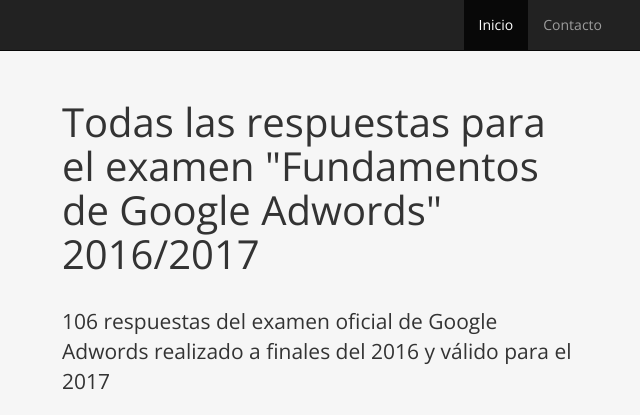
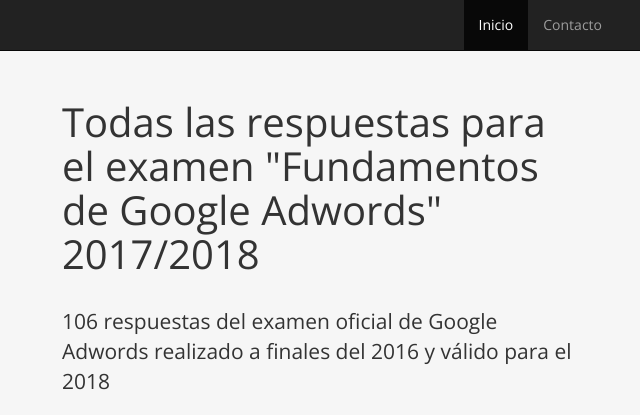
Before and after one commit to examengoogleadwords/examengoogleadwords.github.io, a plain HTML site: page index.html in a window 1280 px wide. Shown: the top 415 px of the page, 593-1233 px from the left. Drawn offline with nearby package versions, Linux system fonts and the light colour scheme.

Commit message:
Update index.html

```diff
--- a/index.html
+++ b/index.html
@@ -1,12 +1,12 @@
 <!DOCTYPE html>
 <html lang="es-ES">
   <head>
-      <title>Todas las respuestas del examen Google Adwords 2016/2017</title>
+      <title>Todas las respuestas del examen Google Adwords 2017/2018</title>
     <meta charset="utf-8">
     <meta http-equiv="X-UA-Compatible" content="IE=edge">
     <meta name="viewport" content="width=device-width, initial-scale=1">
     <!-- The above 3 meta tags <i class="fa fa-check" aria-hidden="true"></i> must<i class="fa fa-check" aria-hidden="true"></i>  come first in the head; any other head content must come <i class="fa fa-check" aria-hidden="true"></i> after<i class="fa fa-check" aria-hidden="true"></i>  these tags -->
-    <meta name="description" content="106 respuestas del examen oficial de Google Adwords realizado a finales del 2016 y válido para el 2017 (86% de acierto)">
+    <meta name="description" content="106 respuestas del examen oficial de Google Adwords realizado a finales del 2016 y válido para el 2018 (86% de acierto)">
     <!-- Bootstrap -->
     <link rel="stylesheet" href="bootstrap.min.css">
     <link rel="stylesheet" href="style.css">
@@ -63,9 +63,9 @@
 
 
 
-        <h1 style="font-size: 40px">Todas las respuestas para el examen "Fundamentos de Google Adwords" 2016/2017</h1>
+        <h1 style="font-size: 40px">Todas las respuestas para el examen "Fundamentos de Google Adwords" 2017/2018</h1>
 <ul class="lista">
-        <p>106 respuestas del examen oficial de Google Adwords realizado a finales del 2016 y válido para el 2017</p>
+        <p>106 respuestas del examen oficial de Google Adwords realizado a finales del 2016 y válido para el 2018</p>
       </div>
     </div>
 
```
